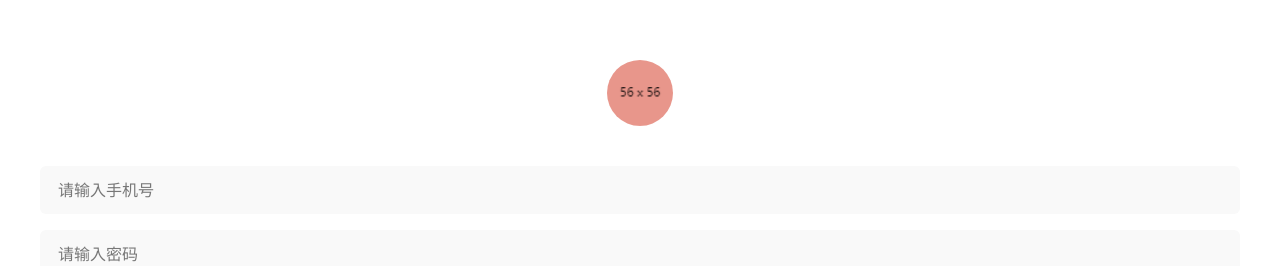
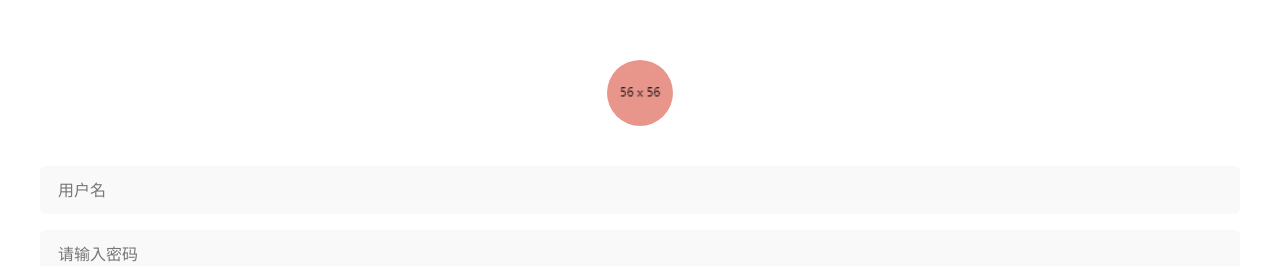
Before and after one commit to 994AK/DOSHOP, a Vue app: page /#/login in a window 1280 px wide. Shown: the part 175-441 px from the top of the page. Built offline with nearby package versions, Linux system fonts and the light colour scheme.

Commit message:
添加axios发送登录Mock请求

```diff
--- a/src/views/login/Login.vue
+++ b/src/views/login/Login.vue
@@ -2,10 +2,20 @@
   <div class="wrapper">
     <img src="../../assets/dummy_56x56_000000_e8968b.png" alt="" class="wrapper__img">
     <div class="wrapper__input">
-      <input type="password" placeholder="请输入手机号" class="wrapper__input__content"/>
+      <input
+        type="text"
+        placeholder="用户名"
+        class="wrapper__input__content"
+        v-model="data.username"
+      />
     </div>
     <div class="wrapper__input">
-      <input type="password" placeholder="请输入密码" class="wrapper__input__content"/>
+      <input
+        type="password"
+        placeholder="请输入密码"
+        class="wrapper__input__content"
+        v-model="data.password"
+      />
     </div>
     <div class="wrapper__login-button" @click="handleLogin">登录</div>
     <div class="wrapper__login-link" @click="handleRegister">立即注册</div>
@@ -14,21 +24,38 @@
 
 <script>
 import { useRouter } from 'vue-router'
+import { reactive } from 'vue'
+import { post } from '../../utils/request'
 
 export default {
   name: 'Login',
   setup () {
     const router = useRouter()
+    const data = reactive({
+      username: '',
+      password: ''
+    })
 
-    const handleLogin = () => {
-      localStorage.isLogin = true
-      router.push({ name: 'Home' })
+    const handleLogin = async () => {
+      try {
+        const result = await post('/api/user/login', {
+          username: data.username,
+          password: data.password
+        })
+        if (result?.data?.errno === 0) {
+          localStorage.isLogin = true
+          await router.push({ name: 'Home' })
+        } else {
+          alert('登录失败')
+        }
+      } catch (e) {
+        alert('请求失败')
+      }
     }
-
     const handleRegister = () => {
       router.push({ name: 'Register' })
     }
-    return { handleLogin, handleRegister }
+    return { data, handleLogin, handleRegister }
   }
 }
 </script>
```
